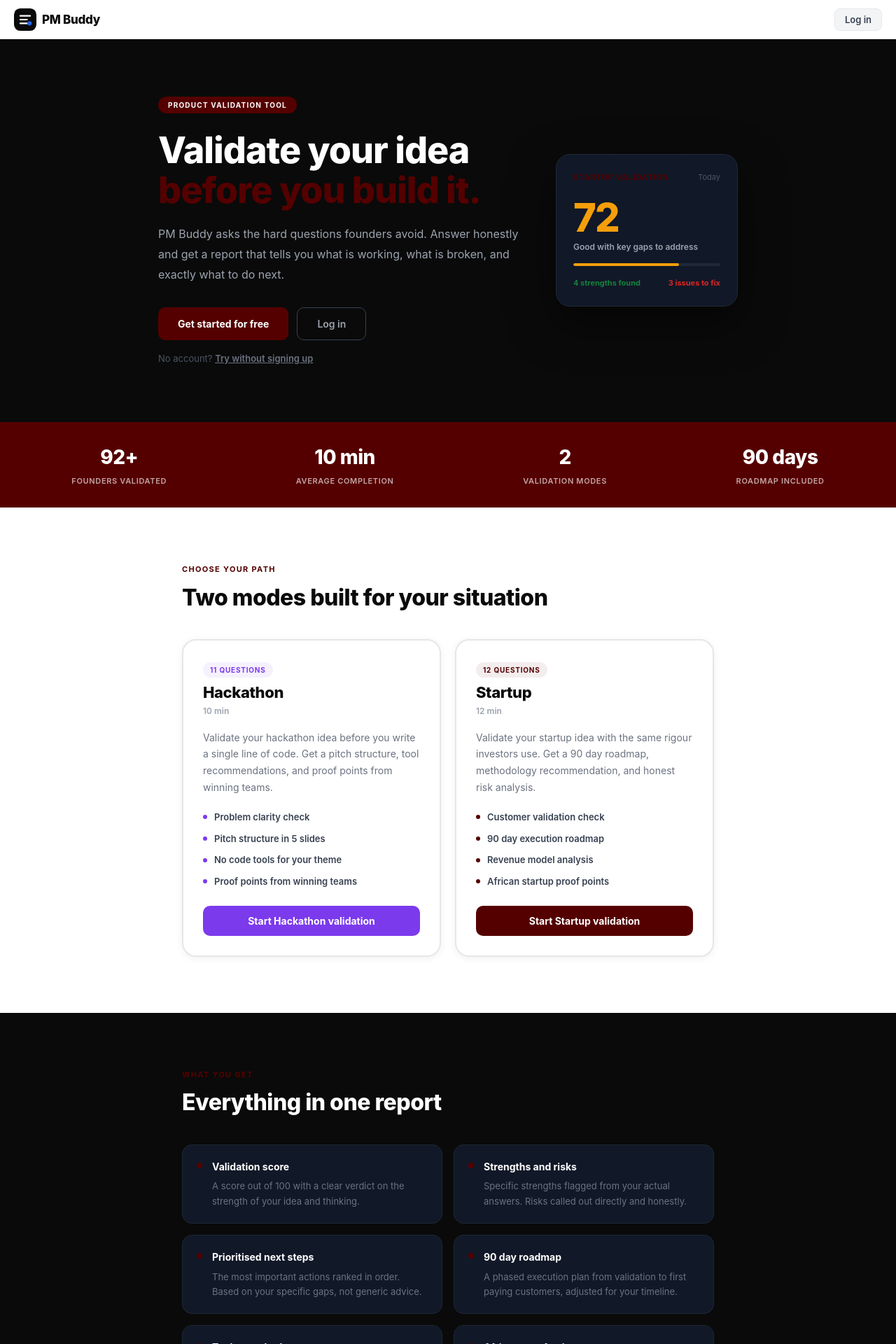
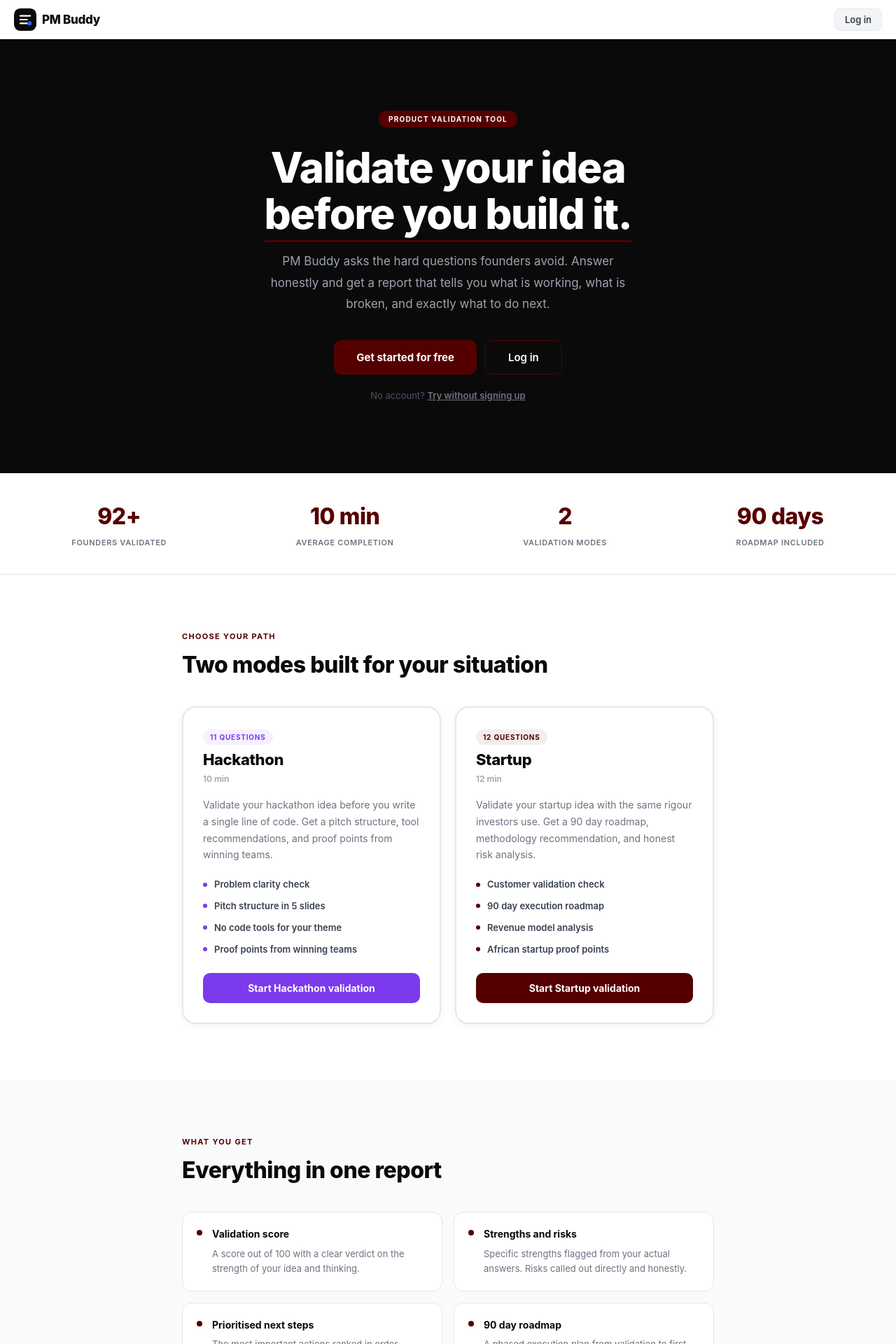
Before and after one commit to BigDebzz/PMBuddy-v3, a React (Create React App) app: page / in a window 1280 px wide. Shown: the top 1920 px of the page at 70% size. Built offline with nearby package versions, Linux system fonts and the light colour scheme.

Commit message:
Update LandingScreen.js

```diff
--- a/src/components/LandingScreen.js
+++ b/src/components/LandingScreen.js
@@ -37,21 +37,6 @@
               No account?{' '}
               <button style={s.skipLink} onClick={() => handleSelect('startup')}>Try without signing up</button>
             </p>
-          </div>
-        </div>
-        <div style={s.heroVisual}>
-          <div style={s.scoreCard}>
-            <div style={s.scoreCardTop}>
-              <span style={s.scoreCardMode}>Startup Validation</span>
-              <span style={s.scoreCardDate}>Today</span>
-            </div>
-            <div style={s.scoreCardScore}>72</div>
-            <div style={s.scoreCardVerdict}>Good with key gaps to address</div>
-            <div style={s.scoreBar}><div style={s.scoreBarFill} /></div>
-            <div style={s.scoreCardStats}>
-              <span style={s.statGreen}>4 strengths found</span>
-              <span style={s.statRed}>3 issues to fix</span>
-            </div>
           </div>
         </div>
       </div>
@@ -99,8 +84,8 @@
 
       <div style={s.getSection}>
         <div style={s.sectionInner}>
-          <p style={s.sectionEyeLight}>What you get</p>
-          <h2 style={s.sectionH2Light}>Everything in one report</h2>
+          <p style={s.sectionEye}>What you get</p>
+          <h2 style={s.sectionH2}>Everything in one report</h2>
           <div style={s.getGrid}>
             {[
               { title: 'Validation score', body: 'A score out of 100 with a clear verdict on the strength of your idea and thinking.' },
@@ -148,8 +133,8 @@
           <h2 style={s.ctaH2}>Ready to validate your idea?</h2>
           <p style={s.ctaSub}>Takes 10 minutes. Gives you clarity that founders spend months trying to find on their own.</p>
           <div style={s.ctaBtns}>
-            <button style={s.primaryBtn} onClick={onSignup}>Create a free account</button>
-            <button style={{ ...s.outlineBtn, borderColor: 'rgba(255,255,255,0.25)', color: WH }} onClick={() => handleSelect('startup')}>Try without account</button>
+            <button style={s.ctaPrimaryBtn} onClick={onSignup}>Create a free account</button>
+            <button style={s.ctaOutlineBtn} onClick={() => handleSelect('startup')}>Try without account</button>
           </div>
         </div>
       </div>
@@ -161,8 +146,7 @@
             <p style={s.footerTagline}>Helping founders validate ideas and build with clarity.</p>
           </div>
           <div style={s.footerRight}>
-            <p style={s.footerCredit}>Built by <span style={{ color: B, fontWeight: 700 }}>Deborah Akpokighe</span></p>
-            <p style={s.footerLocation}>Abuja, Nigeria</p>
+            <p style={s.footerCredit}>Built by <span style={{ color: '#E5E7EB', fontWeight: 700 }}>Deborah Akpokighe</span></p>
           </div>
         </div>
       </div>
@@ -175,7 +159,7 @@
   const [hovered, setHovered] = useState(false);
   return (
     <div
-      style={{ ...s.modeCard, borderColor: hovered ? color : '#E5E7EB', boxShadow: hovered ? `0 12px 40px ${color}18` : '0 2px 12px rgba(0,0,0,0.06)', transform: hovered ? 'translateY(-3px)' : 'translateY(0)' }}
+      style={{ ...s.modeCard, borderColor: hovered ? color : '#E5E7EB', boxShadow: hovered ? `0 12px 40px ${color}20` : '0 2px 8px rgba(0,0,0,0.06)', transform: hovered ? 'translateY(-3px)' : 'translateY(0)' }}
       onMouseEnter={() => setHovered(true)}
       onMouseLeave={() => setHovered(false)}
     >
@@ -203,37 +187,24 @@
 const s = {
   page: { minHeight: '100vh', background: WH, fontFamily: 'inherit' },
 
-  hero: { background: BL, padding: '80px 20px', display: 'flex', alignItems: 'center', justifyContent: 'center', gap: 48, flexWrap: 'wrap' },
-  heroInner: { maxWidth: 520, flex: 1, minWidth: 280 },
+  hero: { background: BL, padding: '100px 20px', display: 'flex', alignItems: 'center', justifyContent: 'center' },
+  heroInner: { maxWidth: 620, width: '100%', textAlign: 'center' },
   eyebrow: { display: 'inline-block', background: B, color: WH, fontSize: 10, fontWeight: 700, padding: '4px 14px', borderRadius: 100, letterSpacing: '0.12em', textTransform: 'uppercase', marginBottom: 24 },
-  headline: { fontSize: 'clamp(32px, 5vw, 52px)', fontWeight: 800, color: WH, lineHeight: 1.1, marginBottom: 20, letterSpacing: '-1px' },
-  headlineAccent: { color: B },
-  heroSub: { fontSize: 16, color: '#9CA3AF', lineHeight: 1.8, marginBottom: 32 },
-  heroBtns: { display: 'flex', gap: 12, flexWrap: 'wrap', marginBottom: 16 },
-  primaryBtn: { padding: '14px 28px', background: B, color: WH, border: 'none', borderRadius: 10, fontSize: 14, fontWeight: 700, cursor: 'pointer', fontFamily: 'inherit' },
-  outlineBtn: { padding: '14px 28px', background: 'transparent', color: '#9CA3AF', border: '1.5px solid #374151', borderRadius: 10, fontSize: 14, fontWeight: 600, cursor: 'pointer', fontFamily: 'inherit' },
-  heroSkip: { fontSize: 13, color: '#4B5563' },
+  headline: { fontSize: 'clamp(36px, 6vw, 60px)', fontWeight: 800, color: WH, lineHeight: 1.1, marginBottom: 20, letterSpacing: '-1.5px' },
+  headlineAccent: { color: WH, borderBottom: `3px solid ${B}`, paddingBottom: 2 },
+  heroSub: { fontSize: 17, color: '#9CA3AF', lineHeight: 1.8, marginBottom: 36, maxWidth: 520, margin: '0 auto 36px' },
+  heroBtns: { display: 'flex', gap: 12, flexWrap: 'wrap', marginBottom: 20, justifyContent: 'center' },
+  primaryBtn: { padding: '14px 32px', background: B, color: WH, border: 'none', borderRadius: 10, fontSize: 15, fontWeight: 700, cursor: 'pointer', fontFamily: 'inherit' },
+  outlineBtn: { padding: '14px 32px', background: 'transparent', color: WH, border: `1.5px solid ${B}`, borderRadius: 10, fontSize: 15, fontWeight: 600, cursor: 'pointer', fontFamily: 'inherit' },
+  heroSkip: { fontSize: 13, color: '#4B5563', textAlign: 'center' },
   skipLink: { background: 'none', border: 'none', color: '#6B7280', fontWeight: 600, cursor: 'pointer', fontSize: 13, fontFamily: 'inherit', textDecoration: 'underline' },
 
-  heroVisual: { flex: '0 0 auto' },
-  scoreCard: { background: '#111827', border: '1px solid #1F2937', borderRadius: 20, padding: '24px', width: 260, boxShadow: '0 24px 64px rgba(0,0,0,0.5)' },
-  scoreCardTop: { display: 'flex', justifyContent: 'space-between', marginBottom: 20 },
-  scoreCardMode: { fontSize: 11, fontWeight: 700, color: B, textTransform: 'uppercase', letterSpacing: '0.08em' },
-  scoreCardDate: { fontSize: 11, color: '#4B5563' },
-  scoreCardScore: { fontSize: 56, fontWeight: 800, color: '#F59E0B', lineHeight: 1, letterSpacing: '-2px', marginBottom: 4 },
-  scoreCardVerdict: { fontSize: 12, color: '#9CA3AF', marginBottom: 14, fontWeight: 600 },
-  scoreBar: { height: 4, background: '#1F2937', borderRadius: 2, overflow: 'hidden', marginBottom: 16 },
-  scoreBarFill: { height: '100%', width: '72%', background: '#F59E0B', borderRadius: 2 },
-  scoreCardStats: { display: 'flex', justifyContent: 'space-between' },
-  statGreen: { fontSize: 11, color: '#15803D', fontWeight: 700 },
-  statRed: { fontSize: 11, color: '#DC2626', fontWeight: 700 },
+  statsBand: { background: WH, borderBottom: '1px solid #E5E7EB', padding: '36px 20px', display: 'flex', justifyContent: 'space-around', flexWrap: 'wrap', gap: 20 },
+  bandStat: { display: 'flex', flexDirection: 'column', alignItems: 'center', gap: 4 },
+  bandNum: { fontSize: 32, fontWeight: 800, color: B, letterSpacing: '-0.5px' },
+  bandLabel: { fontSize: 11, color: '#6B7280', fontWeight: 600, textTransform: 'uppercase', letterSpacing: '0.06em', textAlign: 'center' },
 
-  statsBand: { background: B, padding: '28px 20px', display: 'flex', justifyContent: 'space-around', flexWrap: 'wrap', gap: 20 },
-  bandStat: { display: 'flex', flexDirection: 'column', alignItems: 'center', gap: 4 },
-  bandNum: { fontSize: 28, fontWeight: 800, color: WH, letterSpacing: '-0.5px' },
-  bandLabel: { fontSize: 11, color: 'rgba(255,255,255,0.65)', fontWeight: 600, textTransform: 'uppercase', letterSpacing: '0.06em', textAlign: 'center' },
-
-  modesSection: { padding: '80px 20px' },
+  modesSection: { padding: '80px 20px', background: WH },
   sectionInner: { maxWidth: 760, margin: '0 auto' },
   sectionEye: { fontSize: 11, fontWeight: 700, color: B, textTransform: 'uppercase', letterSpacing: '0.12em', marginBottom: 12 },
   sectionH2: { fontSize: 'clamp(22px, 3.5vw, 32px)', fontWeight: 800, color: BL, marginBottom: 40, letterSpacing: '-0.5px' },
@@ -249,18 +220,16 @@
   modeDot: { width: 6, height: 6, borderRadius: '50%', flexShrink: 0 },
   modeBtn: { width: '100%', color: WH, border: 'none', borderRadius: 10, padding: '13px', fontSize: 14, fontWeight: 700, cursor: 'pointer', fontFamily: 'inherit' },
 
-  getSection: { background: BL, padding: '80px 20px' },
-  sectionEyeLight: { fontSize: 11, fontWeight: 700, color: B, textTransform: 'uppercase', letterSpacing: '0.12em', marginBottom: 12 },
-  sectionH2Light: { fontSize: 'clamp(22px, 3.5vw, 32px)', fontWeight: 800, color: WH, marginBottom: 40, letterSpacing: '-0.5px' },
+  getSection: { background: '#F9FAFB', padding: '80px 20px' },
   getGrid: { display: 'grid', gridTemplateColumns: 'repeat(auto-fit, minmax(280px, 1fr))', gap: 16 },
-  getCard: { display: 'flex', gap: 14, alignItems: 'flex-start', padding: '20px', background: '#111827', borderRadius: 14, border: '1px solid #1F2937' },
+  getCard: { display: 'flex', gap: 14, alignItems: 'flex-start', padding: '20px', background: WH, borderRadius: 14, border: '1px solid #E5E7EB' },
   getCardDot: { width: 8, height: 8, borderRadius: '50%', background: B, flexShrink: 0, marginTop: 5 },
-  getCardTitle: { fontSize: 14, fontWeight: 700, color: WH, marginBottom: 6 },
+  getCardTitle: { fontSize: 14, fontWeight: 700, color: BL, marginBottom: 6 },
   getCardBody: { fontSize: 13, color: '#6B7280', lineHeight: 1.65 },
 
-  forSection: { padding: '80px 20px', background: '#FAFAFA' },
+  forSection: { padding: '80px 20px', background: WH },
   forGrid: { display: 'grid', gridTemplateColumns: 'repeat(auto-fit, minmax(260px, 1fr))', gap: 16 },
-  forCard: { background: WH, border: '1px solid #E5E7EB', borderRadius: 16, padding: '24px' },
+  forCard: { background: '#F9FAFB', border: '1px solid #E5E7EB', borderRadius: 16, padding: '24px' },
   forCardNum: { fontSize: 11, fontWeight: 800, color: B, letterSpacing: '0.1em', marginBottom: 12 },
   forCardTitle: { fontSize: 15, fontWeight: 800, color: BL, marginBottom: 8 },
   forCardBody: { fontSize: 13, color: '#6B7280', lineHeight: 1.65 },
@@ -268,14 +237,15 @@
   cta: { background: B, padding: '80px 20px' },
   ctaInner: { maxWidth: 600, margin: '0 auto', textAlign: 'center' },
   ctaH2: { fontSize: 'clamp(24px, 4vw, 36px)', fontWeight: 800, color: WH, marginBottom: 16, letterSpacing: '-0.5px' },
-  ctaSub: { fontSize: 16, color: 'rgba(255,255,255,0.7)', lineHeight: 1.75, marginBottom: 36 },
+  ctaSub: { fontSize: 16, color: 'rgba(255,255,255,0.75)', lineHeight: 1.75, marginBottom: 36 },
   ctaBtns: { display: 'flex', gap: 12, justifyContent: 'center', flexWrap: 'wrap' },
+  ctaPrimaryBtn: { padding: '14px 28px', background: WH, color: B, border: 'none', borderRadius: 10, fontSize: 14, fontWeight: 700, cursor: 'pointer', fontFamily: 'inherit' },
+  ctaOutlineBtn: { padding: '14px 28px', background: 'transparent', color: WH, border: '1.5px solid rgba(255,255,255,0.4)', borderRadius: 10, fontSize: 14, fontWeight: 600, cursor: 'pointer', fontFamily: 'inherit' },
 
   footer: { background: BL, padding: '40px 20px' },
   footerInner: { maxWidth: 760, margin: '0 auto', display: 'flex', justifyContent: 'space-between', alignItems: 'flex-start', flexWrap: 'wrap', gap: 24 },
   footerLogo: { fontSize: 18, fontWeight: 800, color: WH, letterSpacing: '-0.3px', marginBottom: 6 },
   footerTagline: { fontSize: 13, color: '#4B5563' },
   footerRight: { textAlign: 'right' },
-  footerCredit: { fontSize: 14, color: '#9CA3AF', marginBottom: 4 },
-  footerLocation: { fontSize: 12, color: '#4B5563' },
+  footerCredit: { fontSize: 14, color: '#9CA3AF' },
 };
```
